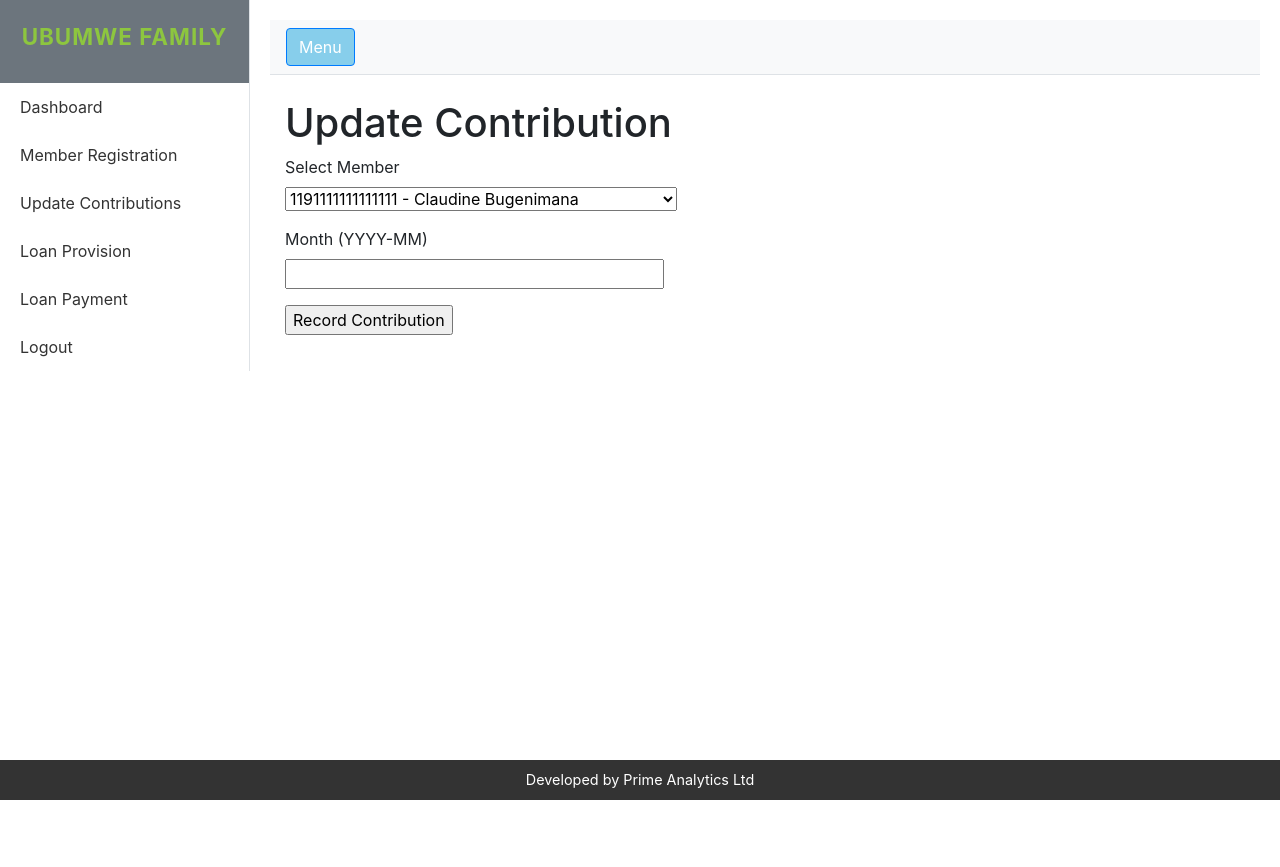
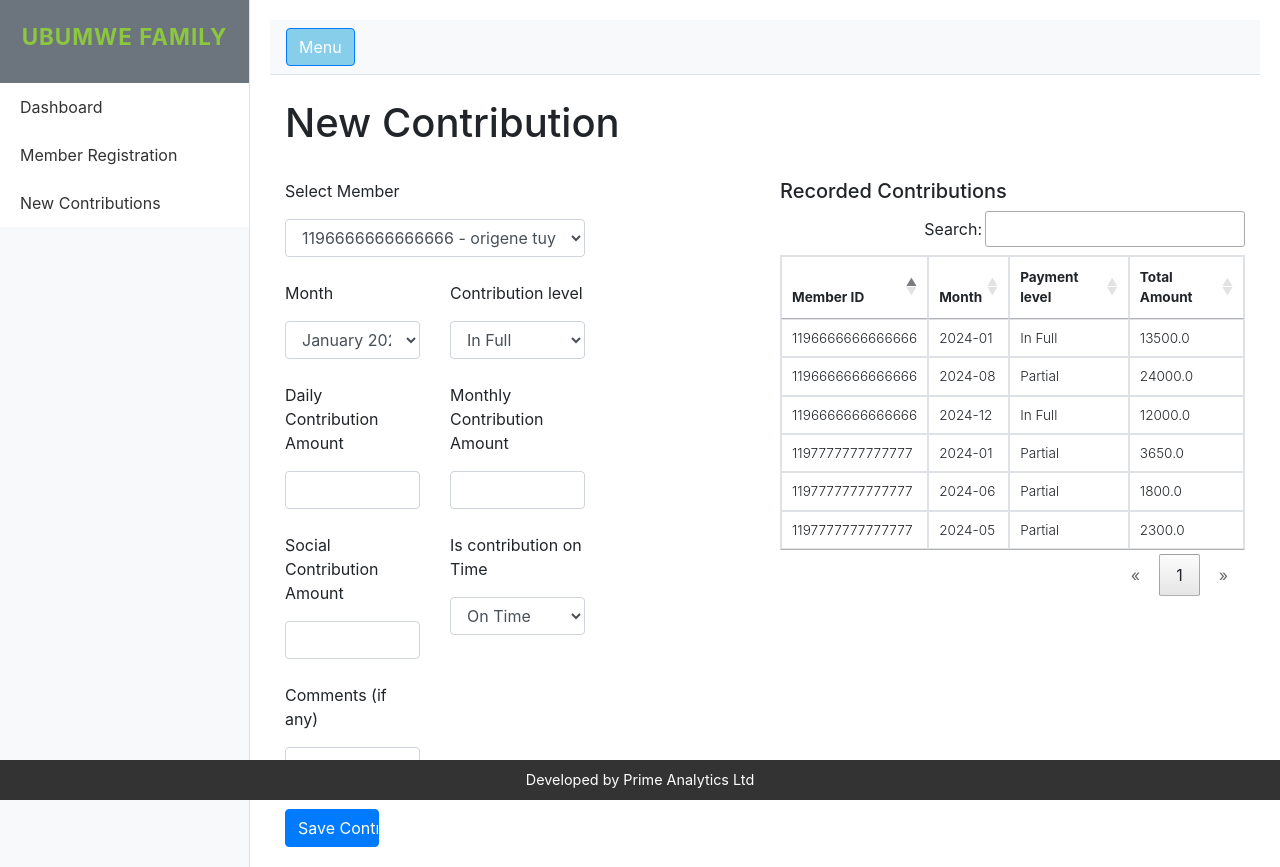
Before and after one commit to OrigeneT/savings-group-management-system, a Flask app: page /contribute in a window 1280 px wide. Before the commit the page ends 800 px from the top, so only its background shows below. Run offline with Flask 3, Linux system fonts and the light colour scheme; parts of the project's set-up code (start-up, migrations or seed data) failed here and were passed over; some libraries are stand-ins or nearby versions.

Commit message:
Updating the route of new contributions

```diff
--- a/savings_group/app.py
+++ b/savings_group/app.py
@@ -1,8 +1,10 @@
 import os
+from http.cookiejar import month
+
 from flask import Flask, render_template, redirect, url_for, flash
 from models import db, Member, Contribution
 from forms import RegistrationForm, ContributionForm
-from data import get_total_members, get_total_accounts, get_total_contributions,get_list_of_members, get_recent_contributions
+from data import get_total_members, get_total_accounts, get_list_of_contributions, get_total_contributions,get_list_of_members, get_recent_contributions
 
 
 app = Flask(__name__)
@@ -18,7 +20,7 @@ def home():
     metrics = {
         "total_members": get_total_members(),
         "total_accounts": get_total_accounts(),
-        "total_contributions": get_total_contributions()
+        # "total_contributions": get_total_contributions()
     }
 
     return render_template('index.html',
@@ -61,13 +63,53 @@ def contribute():
         for member in Member.query.all()
     ]
 
+    contribution_type= ['In Full', 'In Part']
+
+    form.month.choices = [
+        ('2024-01', 'January 2024'),
+        ('2024-02', 'February 2024'),
+        ('2024-03', 'March 2024'),
+        ('2024-04', 'April 2024'),
+        ('2024-05', 'May 2024'),
+        ('2024-06', 'June 2024'),
+        ('2024-07', 'July 2024'),
+        ('2024-08', 'August 2024'),
+        ('2024-09', 'September 2024'),
+        ('2024-10', 'October 2024'),
+        ('2024-11', 'November 2024'),
+        ('2024-12', 'December 2024')
+    ]
+
+    form.contrib_type.choices = [
+        ('In Full', 'In Full'),
+        ('Partial', 'Partial')
+    ]
+
+    form.contrib_time.choices = [
+        ('On Time', 'On Time'),
+        ('Late', 'Late')
+    ]
+
+
     if form.validate_on_submit():
         member_id = form.member.data
         member = Member.query.filter_by(id=member_id).first()
-
+        month = form.month.data
+        contrib_type = form.contrib_type.data
+        contrib_time = form.contrib_time.data
+        daily_contr_amount = form.daily_contr_amount.data
+        monthly_contr_amount = form.monthly_contr_amount.data
+        social_contr_amount = form.social_contr_amount.data
+        late_days   = form.late_days.data
+        comment = form.comment.data or ""  # Default to empty string
         # Calculate the contribution amount
-        monthly_rate = 15500
-        total_contribution = monthly_rate * member.nber_of_accounts
+        # monthly_rate = 15500
+        # daily_contr = 500
+        # monthly_contr = 10000
+        # social_contr = 2000
+        penalty_amount = form.penalty_amount.data or 0  # Default to 0 if None
+        total_paid = (daily_contr_amount or 0) + (monthly_contr_amount or 0) + (
+                    social_contr_amount or 0) + penalty_amount
 
         # Check if contribution for this month already exists
         existing_contribution = Contribution.query.filter_by(
@@ -80,15 +122,27 @@ def contribute():
         # Record the contribution
         new_contribution = Contribution(
             member_id=member.id,
-            month=form.month.data,
-            amount=total_contribution
+            month=month,
+            contrib_type =contrib_type,
+            contrib_time =contrib_time,
+            daily_contr_amount = daily_contr_amount,
+            monthly_contr_amount = monthly_contr_amount,
+            social_contr_amount = social_contr_amount,
+            late_days = late_days,
+            penalty_amount = penalty_amount,
+            total_paid=total_paid,
+            comment=comment
         )
+        print("Form Submitted Data:", form.data)
+
         db.session.add(new_contribution)
         db.session.commit()
-        flash(f'Contribution of {total_contribution} recorded for {member.first_name} {member.last_name}!', 'success')
+        flash(f'Contribution of {total_paid} recorded for {member.first_name} {member.last_name}!', 'success')
         return redirect(url_for('contribute'))
+    else:
+        print("Form Errors:", form.errors)
 
-    return render_template('contribute.html', form=form)
+    return render_template('contribute.html', form=form, contributions =get_list_of_contributions())
 
 
 
--- a/savings_group/data.py
+++ b/savings_group/data.py
@@ -4,6 +4,11 @@ from sqlalchemy import text
 
 def get_list_of_members():
     return db.session.execute(text("SELECT id, first_name, last_name, phone, nber_of_accounts, strftime('%Y-%m-%d %H:%M', date_of_registration) AS date FROM Member"))
+    # data = db.session.execute(text("SELECT * FROM Member"))
+    # print(data.columns)
+    # return data.columns
+def get_list_of_contributions():
+    return db.session.execute(text("SELECT * FROM Contribution"))
 
 def get_total_members():
     return db.session.query(func.count(Member.id)).scalar()
--- a/savings_group/forms.py
+++ b/savings_group/forms.py
@@ -1,6 +1,6 @@
 from flask_wtf import FlaskForm
 from wtforms import StringField, SubmitField, IntegerField, SelectField
-from wtforms.validators import DataRequired, Length, Regexp, NumberRange
+from wtforms.validators import DataRequired, Length, Regexp, NumberRange, Optional
 
 class RegistrationForm(FlaskForm):
     member_id = StringField(
@@ -18,14 +18,23 @@ class RegistrationForm(FlaskForm):
                     Length(min=10, max=10, message="Phone Number must be 10 digits"),
                     Regexp(r'^07\d{8}$', message="Phone Number must start with '07' only contain numbers")
                                 ])
-    nber_of_accounts = IntegerField('Number of accounts', validators=[DataRequired(), NumberRange(min=0, max=10)])
+    nber_of_accounts = IntegerField('Number of accounts', validators=[DataRequired(), NumberRange(min=0, max=5)])
     submit = SubmitField('Register')
 
 
 class ContributionForm(FlaskForm):
     member = SelectField('Select Member', coerce=str, validators=[DataRequired()])
-    month = StringField(
-        'Month (YYYY-MM)',
+    month = SelectField(
+        'Month',
         validators=[DataRequired(), Regexp(r'^\d{4}-\d{2}$', message="Invalid month format (YYYY-MM)")]
     )
-    submit = SubmitField('Record Contribution')
+    contrib_type =SelectField('Contribution level', validators=[DataRequired()])
+    contrib_time =SelectField('Is contribution on Time', validators=[DataRequired()])
+    # amount = IntegerField('Contribution amount', validators=[DataRequired()])
+    daily_contr_amount = IntegerField('Daily Contribution Amount', validators=[DataRequired()])
+    monthly_contr_amount = IntegerField('Monthly Contribution Amount', validators=[DataRequired()])
+    social_contr_amount = IntegerField('Social Contribution Amount', validators=[DataRequired()])
+    late_days = IntegerField('Number of Late days', validators=[Optional(), NumberRange(min=0, max=100)])
+    penalty_amount = IntegerField('Total Penalties', validators=[Optional()])
+    comment = StringField('Comments (if any)', validators=[Optional()])
+    submit = SubmitField('Save Contribution')
--- a/savings_group/templates/contribute.html
+++ b/savings_group/templates/contribute.html
@@ -2,19 +2,109 @@
 {% block title %}Member Contribution{% endblock %}
 
 {% block content %}
-    <h1>Update Contribution</h1>
-    <form method="POST" action="{{ url_for('contribute') }}">
-        {{ form.hidden_tag() }}
-        <p>
-            {{ form.member.label }}<br>
-            {{ form.member() }}
-        </p>
-        <p>
-            {{ form.month.label }}<br>
-            {{ form.month(size=32) }}
-        </p>
-        <p>{{ form.submit() }}</p>
-    </form>
+    <h1>New Contribution</h1>
+
+    <div class="row">
+        <div class="col-md-6">
+            <form method="POST" action="{{ url_for('contribute') }}" >
+                {{ form.hidden_tag() }}
+                <div class="row g-3 mt-4">
+
+                    <div class="col-md-8">
+                        <label for="member" class="form-label">{{ form.member.label }}</label>
+                        {{ form.member(class="form-control", id="member") }}
+                    </div>
+                </div>
+                <div class="row g-3 mt-4">
+                    <div class="col-md-4">
+                        <label for="month" class="form-label">{{ form.month.label }}</label>
+                        {{ form.month(class="form-control", id="month") }}
+                    </div>
+
+                     <div class="col-md-4">
+                        <label for="contrib_type" class="form-label">{{ form.contrib_type.label }}</label>
+                        {{ form.contrib_type(class="form-control", id="contrib_type") }}
+                    </div>
+                </div>
+
+                <div class="row g-3 mt-4">
+                    <div class="col-md-4">
+                        <label for="daily_contr_amount" class="form-label">{{ form.daily_contr_amount.label }}</label>
+                        {{ form.daily_contr_amount(class="form-control", id="daily_contr_amount") }}
+                    </div>
+                    <div class="col-md-4">
+                        <label for="monthly_contr_amount" class="form-label">{{ form.monthly_contr_amount.label }}</label>
+                        {{ form.monthly_contr_amount(class="form-control", id="monthly_contr_amount") }}
+                    </div>
+                </div>
+
+                <div class="row g-3 mt-4">
+                    <div class="col-md-4">
+                        <label for="social_contr_amount" class="form-label">{{ form.social_contr_amount.label }}</label>
+                        {{ form.social_contr_amount(class="form-control", id="social_contr_amount") }}
+                    </div>
+
+                    <div class="col-md-4">
+                        <label for="contrib_time" class="form-label">{{ form.contrib_time.label }}</label>
+                        {{ form.contrib_time(class="form-control", id="contrib_time", onchange="togglePenalties()") }}
+                    </div>
+                </div>
+
+                <div class="row g-3 mt-4 d-none" id="penaltyField">
+                    <div class="col-md-4">
+                        <label for="late_days" class="form-label">{{ form.late_days.label }}</label>
+                        {{ form.late_days(class="form-control", id="late_days") }}
+                    </div>
+
+                    <div class="col-md-4">
+                        <label for="penalty_amount" class="form-label">{{ form.penalty_amount.label }}</label>
+                        {{ form.penalty_amount(class="form-control", id="penalty_amount") }}
+                    </div>
+                </div>
+
+                <div class="row g-3 mt-4">
+                    <div class="col-md-4">
+                        <label for="comment" class="form-label">{{ form.comment.label }}</label>
+                        {{ form.comment(class="form-control", id="comment") }}
+                    </div>
+                </div>
+
+                <div class="row g-3 mt-4">
+                    <div class="col-md-3 d-flex align-items-end">
+                        {{ form.submit(class="btn btn-primary w-100") }}
+                    </div>
+                </div>
+            </form>
+        </div>
+        <div class="col-md-6">
+            <div class="mt-4">
+                <h3 style="font-size: 20px;  font-weight: 500;">Recorded Contributions</h3>
+                <table id="AllContributionsTable" class="table table-bordered" style="font-size: 0.85em; height: 30px; font-weight: 300;">
+                    <thead>
+                        <tr>
+                            <th>Member ID</th>
+                            <th>Month</th>
+                            <th>Payment level</th>
+                            <th>Total Amount</th>
+                        </tr>
+                    </thead>
+                    <tbody>
+                        <!-- Dynamic rows will be inserted here -->
+                        {% for contribution in contributions %}
+                        <tr>
+                            <td>{{ contribution.member_id }}</td>
+                            <td>{{ contribution.month }}</td>
+                            <td>{{ contribution.contrib_type }}</td>
+                            <td>{{ contribution.total_paid }}</td>
+                        </tr>
+                        {% endfor %}
+                    </tbody>
+                </table>
+            </div>
+        </div>
+    </div>
+
+
     {% with messages = get_flashed_messages(with_categories=true) %}
         {% if messages %}
             <ul>
@@ -24,4 +114,38 @@
             </ul>
         {% endif %}
     {% endwith %}
+
+<script>
+    function togglePenalties() {
+        let contribTime = document.getElementById("contrib_time").value;
+        let penaltyField = document.getElementById("penaltyField");
+
+        if (contribTime === "Late") {
+            penaltyField.classList.remove("d-none");
+            penaltyField.classList.add("d-flex");
+        } else {
+            penaltyField.classList.remove("d-flex");
+            penaltyField.classList.add("d-none");
+        }
+    }
+
+    $(document).ready(function() {
+        $('#AllContributionsTable').DataTable({
+            responsive: true, // Make the table responsive
+            paging: true,    // Disable pagination
+            pageLength: 8,    // Number of rows per page
+            lengthChange: false, // Disable page size dropdown
+            searching: true, // Disable search box
+            info: false,      // Disable "showing X of Y" info
+            ordering: true,  // Disable column sorting
+            language: {
+                paginate: {
+                    previous: "&laquo;", // Use arrows for pagination
+                    next: "&raquo;"
+                }
+            }
+        });
+    });
+</script>
+
 {% endblock %}
--- a/savings_group/templates/custom_layout.html
+++ b/savings_group/templates/custom_layout.html
@@ -29,10 +29,11 @@
                 <div class="list-group list-group-flush">
                     <a href="{{ url_for('home') }}" class="list-group-item list-group-item-action">Dashboard</a>
                     <a href="{{ url_for('register') }}" class="list-group-item list-group-item-action">Member Registration</a>
-            <a href="{{ url_for('contribute') }}" class="list-group-item list-group-item-action">Update Contributions</a>
-            <a href="#" class="list-group-item list-group-item-action">Loan Provision</a>
-            <a href="#" class="list-group-item list-group-item-action">Loan Payment</a>
-            <a href="#" class="list-group-item list-group-item-action">Logout</a>
+                    <a href="{{ url_for('contribute') }}" class="list-group-item list-group-item-action">New Contributions</a>
+        <!--            <a href="#" class="list-group-item list-group-item-action">Update Contributions</a>-->
+        <!--            <a href="#" class="list-group-item list-group-item-action">Loan Provision</a>-->
+        <!--            <a href="#" class="list-group-item list-group-item-action">Loan Payment</a>-->
+        <!--            <a href="#" class="list-group-item list-group-item-action">Logout</a>-->
                 </div>
             </div>
 
```
Also changed, not shown: savings_group/models.py (+11 -4 lines), savings_group/instance/savings_group.db. Lines whose indentation alone changed are shown as unchanged.
